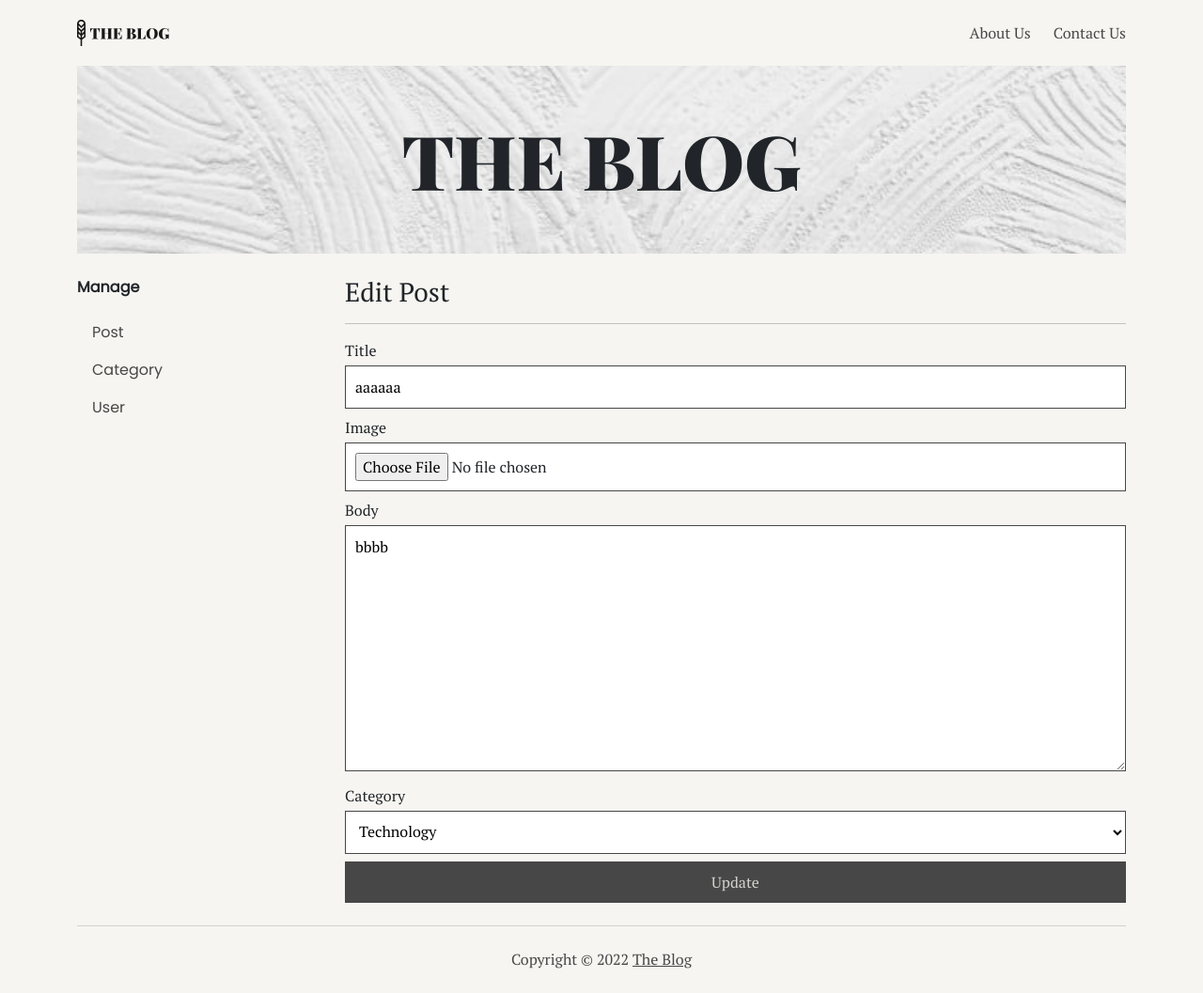
After one commit to arialghifari/Blog, a PHP site: page /dashboard/post/edit_form.php?id=1 in a window 1280 px wide. The commit adds this page. Shown: the whole page at 94% size. Run offline with PHP 8.4, Linux system fonts and the light colour scheme; data comes from the database, SQL or seed files in the repository.

Commit message:
Delete & update post

```diff
--- /dev/null
+++ b/dashboard/post/edit_form.php
@@ -0,0 +1,99 @@
+<?php
+
+include "../../connection.php";
+
+$id = $_GET['id'];
+$sql = "SELECT * FROM post WHERE id='$id'";
+
+$row = mysqli_fetch_array(mysqli_query($conn, $sql));
+
+?>
+
+<!DOCTYPE html>
+<html lang="en">
+
+<head>
+	<meta charset="UTF-8">
+	<meta http-equiv="X-UA-Compatible" content="IE=edge">
+	<meta name="viewport" content="width=device-width, initial-scale=1.0">
+	<link href="https://cdn.jsdelivr.net/npm/bootstrap@5.2.0-beta1/dist/css/bootstrap.min.css" rel="stylesheet" integrity="sha384-0evHe/X+R7YkIZDRvuzKMRqM+OrBnVFBL6DOitfPri4tjfHxaWutUpFmBp4vmVor" crossorigin="anonymous" />
+	<script src="https://cdn.jsdelivr.net/npm/bootstrap@5.2.0-beta1/dist/js/bootstrap.bundle.min.js" integrity="sha384-pprn3073KE6tl6bjs2QrFaJGz5/SUsLqktiwsUTF55Jfv3qYSDhgCecCxMW52nD2" crossorigin="anonymous"></script>
+	<link rel="stylesheet" href="../../style/main.css" />
+	<title>The Blog</title>
+</head>
+
+<body>
+	<div class="container">
+		<!-- Start Top Navigation -->
+		<nav class="nav-main" aria-label="main navigation">
+			<a href="../"><img src="../../assets/logo.svg" alt="The Blog Logo" /></a>
+
+			<div>
+				<a href="#">About Us</a>
+				<a href="#">Contact Us</a>
+			</div>
+		</nav>
+		<!-- End Top Navigation -->
+
+		<header>
+			<section class="banner">
+				<img src="../../assets/banner.jpg" alt="Banner" />
+				<h1 class="display-1">THE BLOG</h1>
+			</section>
+		</header>
+
+		<main>
+			<div class="row my-4">
+				<!-- Start Aside -->
+				<aside class="col-12 col-md-3 mb-4">
+					<div class="manage">
+						<p class="manage__title">Manage</p>
+
+						<nav class="nav-side" aria-label="Manage Navigation">
+							<a href="./">
+								<p>Post</p>
+							</a>
+							<a href="#">
+								<p>Category</p>
+							</a>
+							<a href="#">
+								<p>User</p>
+							</a>
+						</nav>
+					</div>
+				</aside>
+
+				<section class="col-12 col-md-9">
+					<h3>Edit Post</h3>
+					<hr>
+
+					<form action="./update.php" method="post">
+						<input type="hidden" name="id" value="<?= $row['id'] ?>" class="input mt-1 mb-2">
+
+						<label for="title">Title</label>
+						<input type="text" name="title" id="title" value="<?= $row['title'] ?>" class="input mt-1 mb-2">
+
+						<label for="image">Image</label>
+						<input type="file" name="image" id="image" class="input mt-1 mb-2">
+
+						<label for="body">Body</label>
+						<textarea name="body" id="body" class="input mt-1 mb-2" cols="30" rows="10"><?= $row['body'] ?></textarea>
+
+						<label for="category">Category</label>
+						<select name="category" id="category" class="input mt-1 mb-2">
+							<option value="Technology">Technology</option>
+							<option value="Lifestyle">Lifestyle</option>
+						</select>
+
+						<input type="submit" name="submit" value="Update" class="btn-primary">
+					</form>
+				</section>
+		</main>
+
+		<footer>
+			<p>Copyright © <?= date('Y') ?> <a href="#">The Blog</a></p>
+		</footer>
+	</div>
+</body>
+
+</html>
--- a/style/main.css
+++ b/style/main.css
@@ -174,6 +174,12 @@ article {
   color: var(--dark);
 }
 
+.card-dashboard {
+  color: var(--dark);
+  border: 1px solid var(--dark);
+  padding: 12px 0;
+}
+
 footer {
   display: flex;
   justify-content: center;
```
Also changed, not shown: dashboard/index.php (added, +100 -0 lines), dashboard/post/add.php (renamed from dashboard/post_add_process.php, +3 -5 lines), dashboard/post/add_form.php (renamed from dashboard/post_view.php, +24 -45 lines), dashboard/post/delete.php (added, +17 -0 lines), dashboard/post/index.php (renamed from dashboard/post_add_form.php, +45 -24 lines), dashboard/post/update.php (added, +19 -0 lines).
